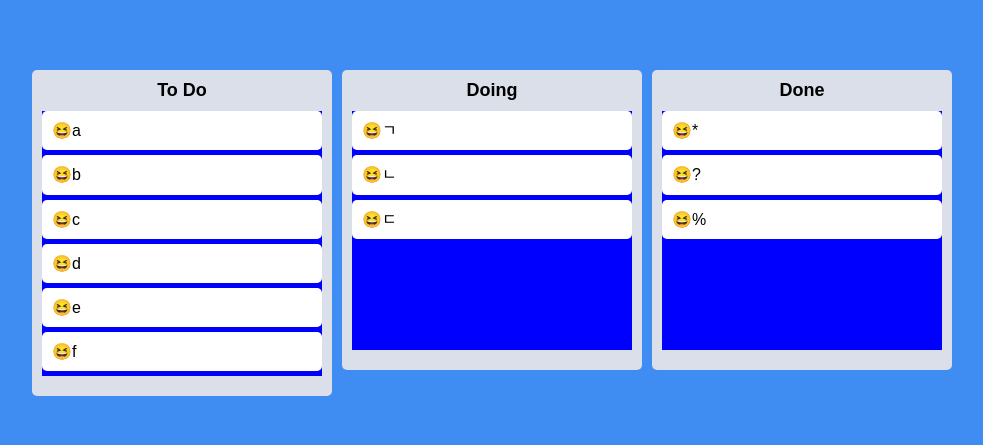
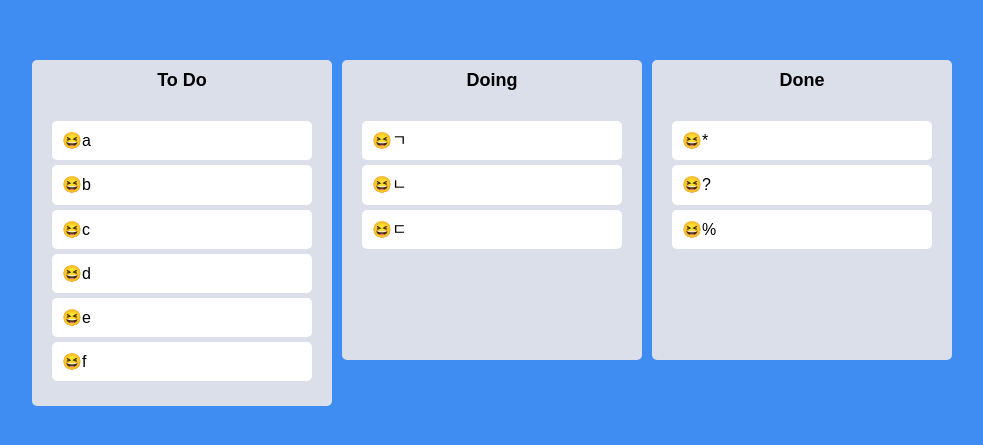
Before and after one commit to yoonjong-park/make-boards-using-react-beautiful-dnd, a React (Create React App) app: page / in a window 1280 px wide. Shown: the part 167-612 px from the top of the page, without its empty margins (148-1131 px from the left). Built offline with nearby package versions, Linux system fonts and the light colour scheme.

Commit message:
CHANGE Styling

```diff
--- a/src/Components/Board.tsx
+++ b/src/Components/Board.tsx
@@ -5,7 +5,6 @@
 
 const Wrapper = styled.div`
   width: 300px;
-  padding: 20px 10px;
   padding-top: 10px;
   background-color: ${props => props.theme.boardColor};
   border-radius: 5px;
@@ -28,9 +27,14 @@
 
 const Area = styled.div<IAreaProps>`
   background-color: ${props =>
-    props.isDraggingOver ? "pink" : props.isDraggingFromThis ? "red" : "blue"};
+    props.isDraggingOver
+      ? "#dfe6e9"
+      : props.isDraggingFromThis
+      ? "#b2bec3"
+      : "transparent"};
   flex-grow: 1;
   transition: background-color 0.3s ease-in-out;
+  padding: 20px;
 `;
 
 interface IBoardProps {
--- a/src/Components/DragabbleCard.tsx
+++ b/src/Components/DragabbleCard.tsx
@@ -2,11 +2,14 @@
 import { Draggable } from "react-beautiful-dnd";
 import styled from "styled-components";
 
-const Card = styled.div`
+const Card = styled.div<{ isDragging: boolean }>`
   border-radius: 5px;
   margin-bottom: 5px;
   padding: 10px;
-  background-color: ${props => props.theme.cardColor};
+  background-color: ${props =>
+    props.isDragging ? "#0773E0" : props.theme.cardColor};
+  box-shadow: ${props =>
+    props.isDragging ? "0px 2px 5px rgba(0,0,0,0.05)" : "none"};
 `;
 
 interface IDragabbleCardProps {
@@ -17,8 +20,11 @@
 const DragabbleCard = ({ toDo, index }: IDragabbleCardProps) => {
   return (
     <Draggable key={toDo} draggableId={toDo} index={index}>
-      {magic => (
-        <Card ref={magic.innerRef} {...magic.draggableProps}>
+      {(magic, snapshot) => (
+        <Card
+          isDragging={snapshot.isDragging}
+          ref={magic.innerRef}
+          {...magic.draggableProps}>
           <span {...magic.dragHandleProps}>😆</span>
           {toDo}
         </Card>
```
